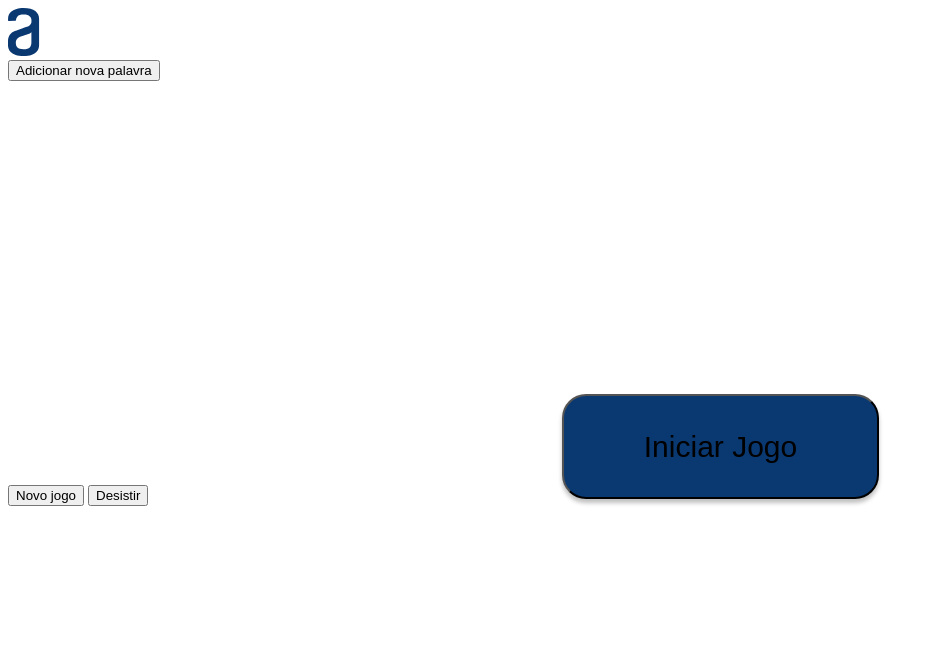
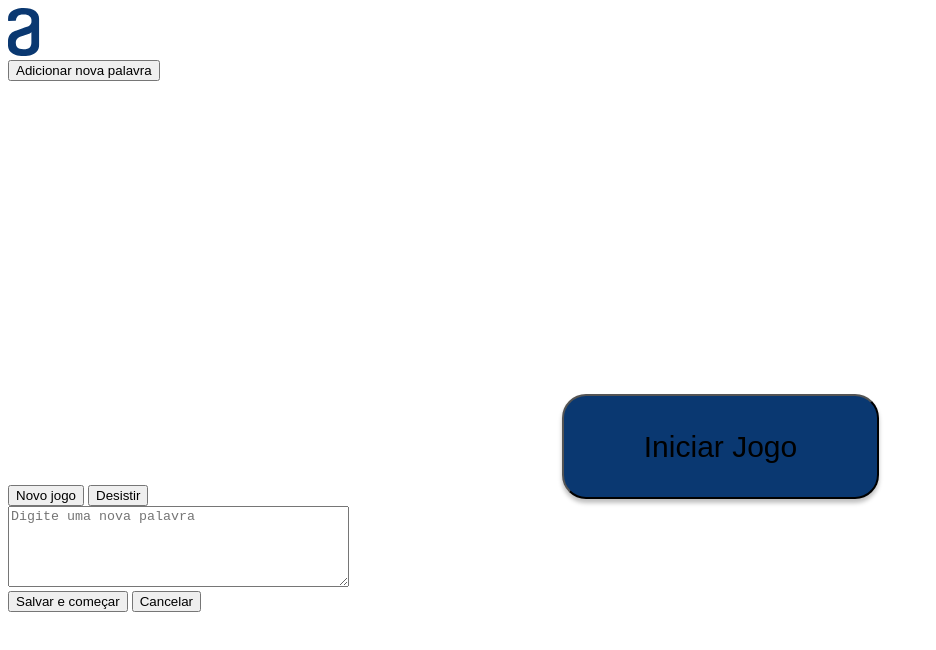
Before and after one commit to k-js/Jogo-da-Forca-Alura-Challenges-Oracle-ONE, a plain HTML site: page index.html in a window 1280 px wide. Shown: the whole page, without its empty margins (0-936 px from the left). Drawn offline with Linux system fonts and the light colour scheme.

Commit message:
caixa-nova-palavra

```diff
--- a/index.html
+++ b/index.html
@@ -21,7 +21,13 @@
             <input class="btn-desistir" type="submit" value="Desistir" id="desistir" onclick="recarregar()">
         </div>
     </div>
-
+    <div id="caixa-nova-palavra" class="nova-palavra">
+        <textarea id="input-nova-palavra" class="inputTexto" cols="40" rows="5" placeholder="Digite uma nova palavra"></textarea>
+        <div>
+            <input class="btn-salvar-iniciar" type="submit" value="Salvar e começar" id="salvar-iniciar" onclick="addNovaPalavra()">
+            <input class="btn-cancela" type="submit" value="Cancelar" id="cancelar" onclick="recarregar()">
+        </div>
+    </div>
 
     <div class="sublinhado">
 
```
